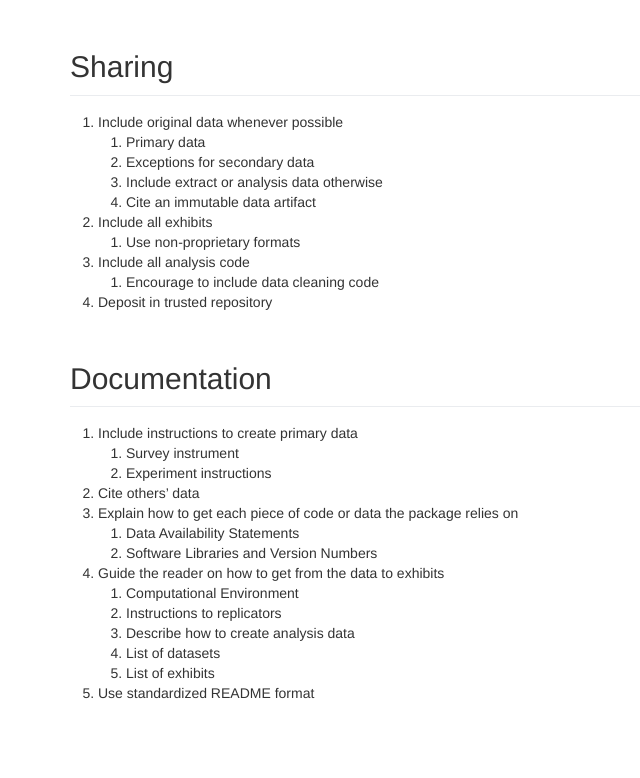
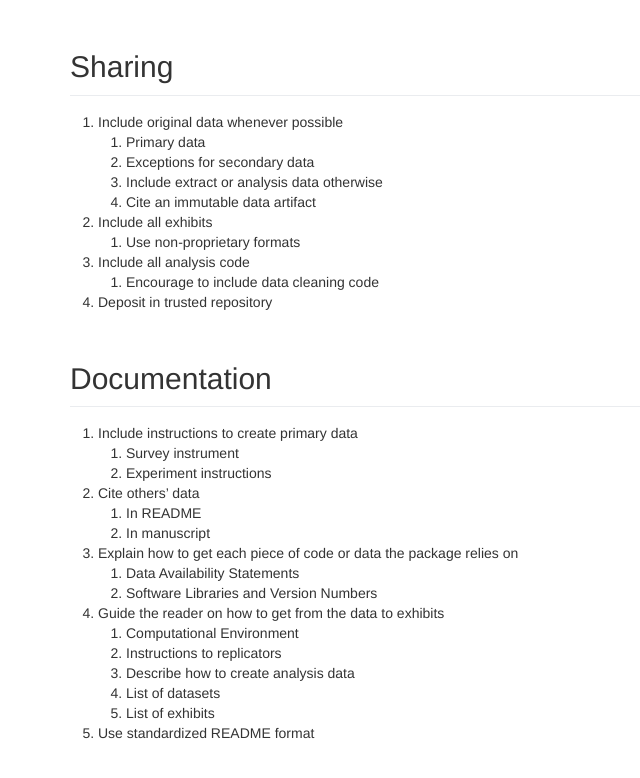
Before and after one commit to REStud/guidance, a Jekyll site: the page built from DAP/Rules-1.0.md, in a window 1280 px wide. Shown: the top 778 px of the page, without its empty margins (0-640 px from the left). Built offline with Jekyll 4.4.1, drawn with Linux system fonts in a browser that asks for light colours; our own code applies the rules of GitHub Pages for plain Markdown files.

Commit message:
Update Rules-1.0.md

```diff
--- a/DAP/Rules-1.0.md
+++ b/DAP/Rules-1.0.md
@@ -15,6 +15,8 @@
 	1. Survey instrument
 	2. Experiment instructions
 2. Cite others' data
+	1. In README
+	2. In manuscript
 4. Explain how to get each piece of code or data the package relies on
 	1. Data Availability Statements
 	2. Software Libraries and Version Numbers
```
